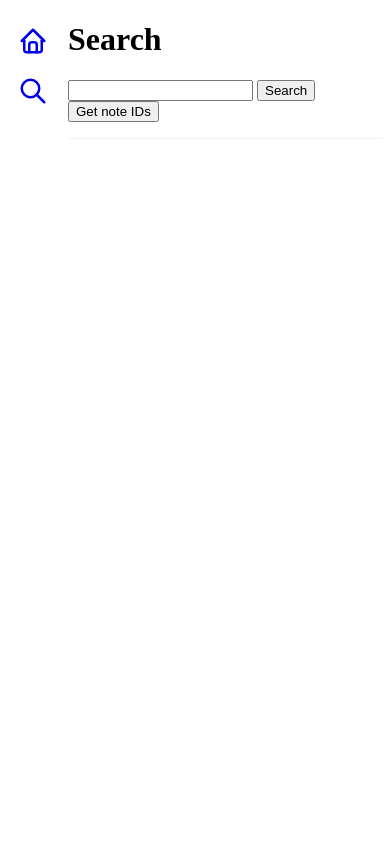
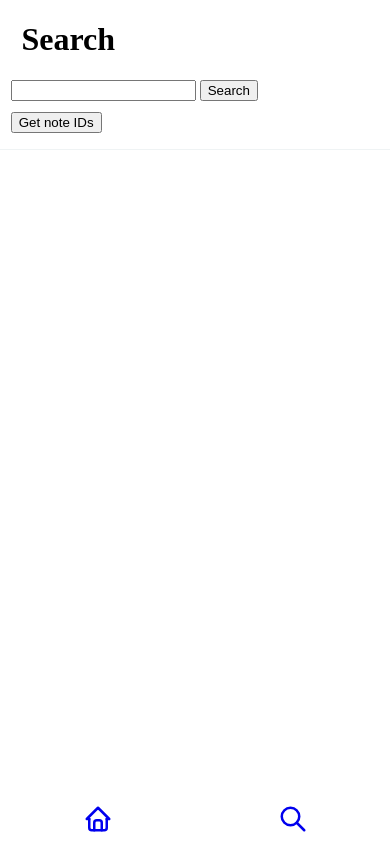
Before and after one commit to SnowCait/nostter, a SvelteKit app in the folder web/: page /search in a window 390 px wide. Built offline with nearby package versions, Linux system fonts and the light colour scheme; what nostr-tools would draw is missing.

Commit message:
Responsive

```diff
--- a/web/src/app.html
+++ b/web/src/app.html
@@ -5,6 +5,13 @@
 		<link rel="icon" href="%sveltekit.assets%/favicon.png" />
 		<meta name="viewport" content="width=device-width" />
 		%sveltekit.head%
+		<style>
+			@media screen and (max-width: 600px) {
+				body {
+					margin: 0;
+				}
+			}
+		</style>
 	</head>
 	<body data-sveltekit-preload-data="hover">
 		<div style="display: contents">%sveltekit.body%</div>
--- a/web/src/routes/+layout.svelte
+++ b/web/src/routes/+layout.svelte
@@ -34,6 +34,8 @@
 
 	header {
 		position: fixed;
+
+		/* min-width: 600px */
 		top: 0;
 		width: 50px;
 	}
@@ -41,4 +43,18 @@
 	main {
 		margin-left: 60px;
 	}
+
+	@media screen and (max-width: 600px) {
+		header {
+			top: auto;
+			bottom: 0;
+			width: 100%;
+			height: 50px;
+			background-color: white;
+		}
+
+		main {
+			margin-left: auto;
+		}
+	}
 </style>
--- a/web/src/routes/Header.svelte
+++ b/web/src/routes/Header.svelte
@@ -9,7 +9,7 @@
 </script>
 
 <nav>
-	<ol>
+	<ul>
 		<a href="/home">
 			<li>
 				<IconHome size={30} />
@@ -32,11 +32,11 @@
 				</button>
 			</li>
 		{/if}
-	</ol>
+	</ul>
 </nav>
 
 <style>
-	ol {
+	ul {
 		list-style: none;
 		padding: 0;
 	}
@@ -62,4 +62,13 @@
 		width: inherit;
 		height: inherit;
 	}
+
+	@media screen and (max-width: 600px) {
+		ul {
+			display: flex;
+			flex-flow: row;
+			justify-content: space-around;
+			margin: 0;
+		}
+	}
 </style>
--- a/web/src/routes/home/+page.svelte
+++ b/web/src/routes/home/+page.svelte
@@ -279,12 +279,21 @@
 	<title>nostter - home</title>
 </svelte:head>
 
-<main>
-	<h1>home</h1>
+<h1>home</h1>
 
+<div>
 	<button on:click={login} disabled={loggedIn}>Login with NIP-07</button>
 	<input type="checkbox" bind:checked={$pawPad} />🐾
 	<span>{$events.length} notes</span>
+</div>
 
-	<TimelineView events={$events} {repost} {reaction} />
-</main>
+<TimelineView events={$events} {repost} {reaction} />
+
+<style>
+	@media screen and (max-width: 600px) {
+		h1,
+		div {
+			margin: 0.67em;
+		}
+	}
+</style>
--- a/web/src/routes/p/[pubkey]/+page.svelte
+++ b/web/src/routes/p/[pubkey]/+page.svelte
@@ -187,7 +187,6 @@
 	{/if}
 </svelte:head>
 
-<main>
 <section>
 	{#if user}
 		<div class="banner">
@@ -223,7 +222,6 @@
 		{/each}
 	</ul>
 </section>
-</main>
 
 <style>
 	.banner img {
--- a/web/src/routes/search/+page.svelte
+++ b/web/src/routes/search/+page.svelte
@@ -104,8 +104,8 @@
 	<title>nostter - {query ? `Search: ${query}` : 'Search'}</title>
 </svelte:head>
 
-<main>
 <h1><a href="/search">Search</a></h1>
+
 <form action="/search">
 	<input type="text" name="q" value={query} on:keyup|stopPropagation={() => {}} />
 	<input type="submit" value="Search" />
@@ -119,11 +119,17 @@
 	repost={() => console.warn('Not implemented')}
 	reaction={() => console.warn('Not implemented')}
 />
-</main>
 
 <style>
 	h1 a {
 		color: inherit;
 		text-decoration: none;
 	}
+
+	@media screen and (max-width: 600px) {
+		h1,
+		form {
+			margin: 0.67em;
+		}
+	}
 </style>
--- a/web/src/routes/search/NoteIdsView.svelte
+++ b/web/src/routes/search/NoteIdsView.svelte
@@ -17,3 +17,11 @@
 		<pre>{noteIds.join('\n')}</pre>
 	{/if}
 </section>
+
+<style>
+	@media screen and (max-width: 600px) {
+		section {
+			margin: 0.67em;
+		}
+	}
+</style>
```
Lines whose indentation alone changed are shown as unchanged.
